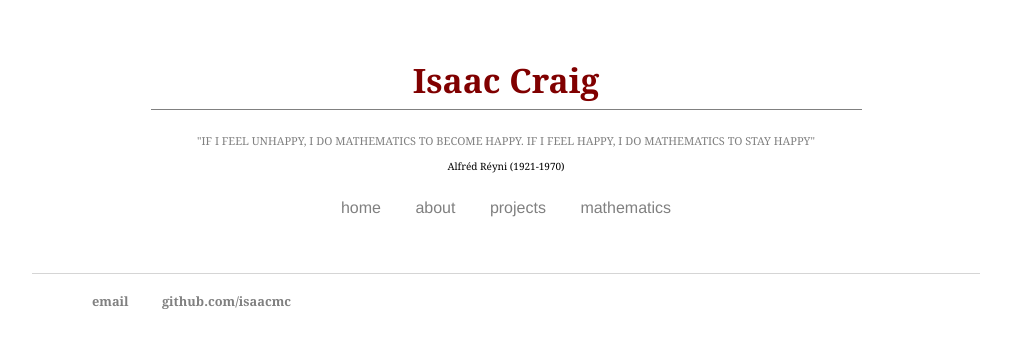
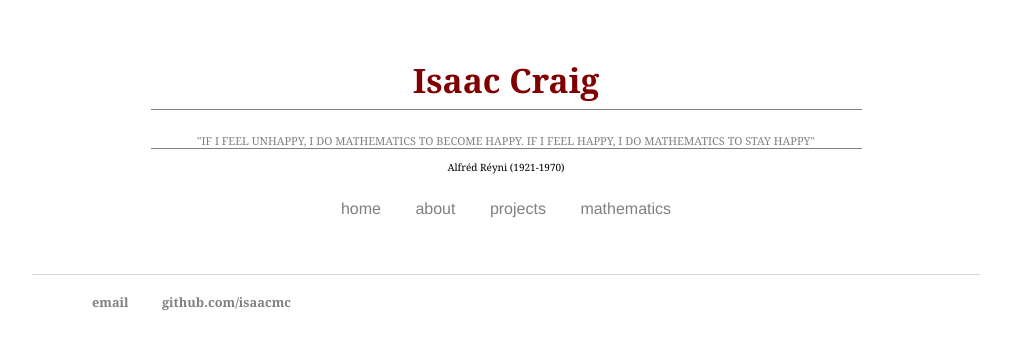
Before and after one commit to isundberg/isaacmc.github.io, a Jekyll site: the page built from index.html, in a window 1280 px wide. Shown: the top 349 px of the page, without its empty margins (134-1145 px from the left). Built offline with Jekyll 4.4.1, drawn with Linux system fonts in a browser that asks for light colours.

Commit message:
Update main.css

```diff
--- a/css/main.css
+++ b/css/main.css
@@ -29,6 +29,7 @@ body {
 }
 
 #site-quote {
+    border-bottom: 1px solid gray;
     text-transform: uppercase;
     font-size: 11px;
     color: gray;
```
